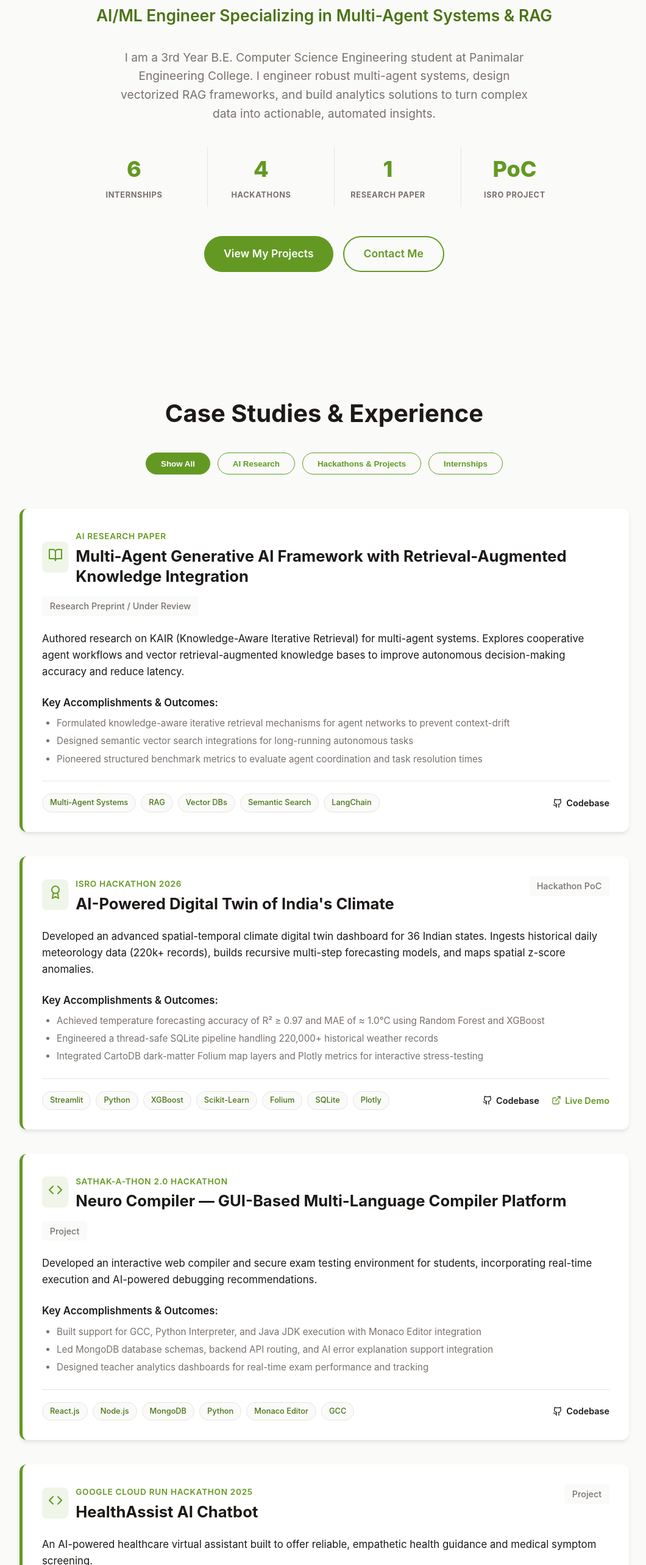
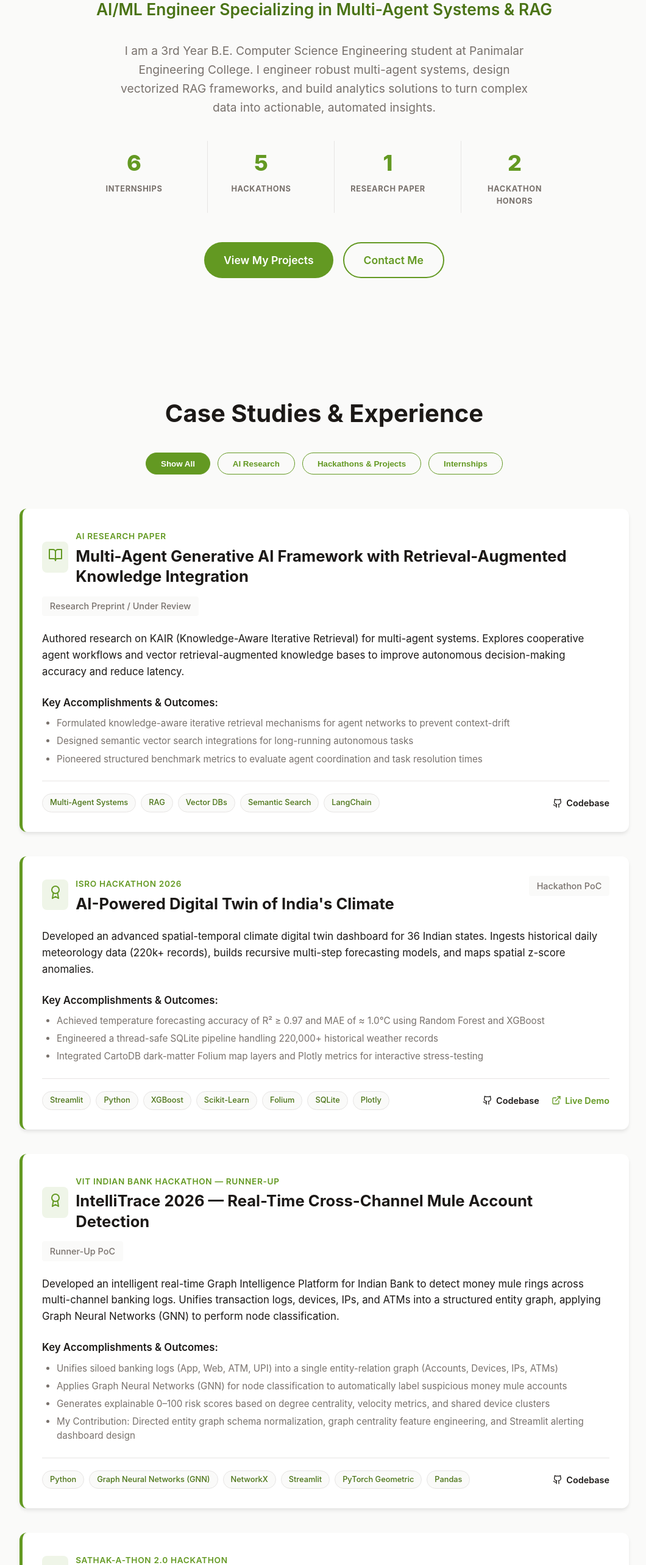
Before and after one commit to Dhanveer-7/dhanveer-portfolio, a React (Create React App) app: page / in a window 1280 px wide. Shown: the part 234-2800 px from the top of the page at 61% size, without its empty margins (108-1168 px from the left). Built offline with nearby package versions, Linux system fonts and the light colour scheme.

Commit message:
Add IntelliTrace 2026 VIT Indian Bank Hackathon Runner-up project and update stats

```diff
--- a/src/components/About.jsx
+++ b/src/components/About.jsx
@@ -4,6 +4,7 @@ import { Download, BookOpen, Award, GraduationCap } from 'lucide-react';
 const About = () => {
   const certifications = [
     { name: "AI-Powered Digital Twin of India's Climate — ISRO Bharatiya Antariksh Hackathon 2026", link: "https://dhanveer-7-climate-twin--app-eodlti.streamlit.app/" },
+    { name: "Runner-Up — VIT Indian Bank Hackathon 2026 (IntelliTrace Project)", link: "" },
     { name: "Exploratory Data Analysis (Level 2 – AI Ready of AI ASCEND) — Accenture via FutureSkills PRIME", link: "" },
     { name: "AWS Educate Introduction to Cloud 101", link: "https://lnkd.in/gHibjaud" },
     { name: "AWS Educate Introduction to Generative AI", link: "https://lnkd.in/gh-Q4g2H" },
--- a/src/components/CaseStudies.jsx
+++ b/src/components/CaseStudies.jsx
@@ -45,6 +45,26 @@ const CaseStudies = () => {
     },
     {
       id: 3,
+      title: "IntelliTrace 2026 — Real-Time Cross-Channel Mule Account Detection",
+      category: "project",
+      categoryLabel: "VIT Indian Bank Hackathon — Runner-Up",
+      icon: Award,
+      duration: "Runner-Up PoC",
+      description: "Developed an intelligent real-time Graph Intelligence Platform for Indian Bank to detect money mule rings across multi-channel banking logs. Unifies transaction logs, devices, IPs, and ATMs into a structured entity graph, applying Graph Neural Networks (GNN) to perform node classification.",
+      highlights: [
+        "Unifies siloed banking logs (App, Web, ATM, UPI) into a single entity-relation graph (Accounts, Devices, IPs, ATMs)",
+        "Applies Graph Neural Networks (GNN) for node classification to automatically label suspicious money mule accounts",
+        "Generates explainable 0–100 risk scores based on degree centrality, velocity metrics, and shared device clusters",
+        "My Contribution: Directed entity graph schema normalization, graph centrality feature engineering, and Streamlit alerting dashboard design"
+      ],
+      tech: ['Python', 'Graph Neural Networks (GNN)', 'NetworkX', 'Streamlit', 'PyTorch Geometric', 'Pandas'],
+      links: {
+        github: 'https://github.com/Dhanveer-7',
+        live: '#'
+      }
+    },
+    {
+      id: 4,
       title: "Neuro Compiler — GUI-Based Multi-Language Compiler Platform",
       category: "project",
       categoryLabel: "Sathak-a-thon 2.0 Hackathon",
@@ -63,7 +83,7 @@ const CaseStudies = () => {
       }
     },
     {
-      id: 4,
+      id: 5,
       title: "HealthAssist AI Chatbot",
       category: "project",
       categoryLabel: "Google Cloud Run Hackathon 2025",
@@ -82,7 +102,7 @@ const CaseStudies = () => {
       }
     },
     {
-      id: 5,
+      id: 6,
       title: "General AI Fluency Intern",
       category: "internship",
       categoryLabel: "FlyRank Corp. — Internship",
@@ -101,7 +121,7 @@ const CaseStudies = () => {
       }
     },
     {
-      id: 6,
+      id: 7,
       title: "AI & Machine Learning Intern",
       category: "internship",
       categoryLabel: "Edunet Foundation (AICTE) — Internship",
--- a/src/components/Hero.jsx
+++ b/src/components/Hero.jsx
@@ -18,7 +18,7 @@ const Hero = () => {
             <div style={{ fontSize: '0.8rem', color: 'var(--text-secondary)', fontWeight: '700', textTransform: 'uppercase', letterSpacing: '0.05em', marginTop: '0.2rem' }}>Internships</div>
           </div>
           <div style={{ padding: '0.5rem 1.5rem', textAlign: 'center', flex: '1 1 120px', borderLeft: '1px solid var(--border-color)' }} className="stat-border-left">
-            <div style={{ fontSize: '2.25rem', fontWeight: '800', color: 'var(--primary-color)' }}>4</div>
+            <div style={{ fontSize: '2.25rem', fontWeight: '800', color: 'var(--primary-color)' }}>5</div>
             <div style={{ fontSize: '0.8rem', color: 'var(--text-secondary)', fontWeight: '700', textTransform: 'uppercase', letterSpacing: '0.05em', marginTop: '0.2rem' }}>Hackathons</div>
           </div>
           <div style={{ padding: '0.5rem 1.5rem', textAlign: 'center', flex: '1 1 120px', borderLeft: '1px solid var(--border-color)' }} className="stat-border-left">
@@ -26,8 +26,8 @@ const Hero = () => {
             <div style={{ fontSize: '0.8rem', color: 'var(--text-secondary)', fontWeight: '700', textTransform: 'uppercase', letterSpacing: '0.05em', marginTop: '0.2rem' }}>Research Paper</div>
           </div>
           <div style={{ padding: '0.5rem 1.5rem', textAlign: 'center', flex: '1 1 120px', borderLeft: '1px solid var(--border-color)' }} className="stat-border-left">
-            <div style={{ fontSize: '2.25rem', fontWeight: '800', color: 'var(--primary-color)' }}>PoC</div>
-            <div style={{ fontSize: '0.8rem', color: 'var(--text-secondary)', fontWeight: '700', textTransform: 'uppercase', letterSpacing: '0.05em', marginTop: '0.2rem' }}>ISRO Project</div>
+            <div style={{ fontSize: '2.25rem', fontWeight: '800', color: 'var(--primary-color)' }}>2</div>
+            <div style={{ fontSize: '0.8rem', color: 'var(--text-secondary)', fontWeight: '700', textTransform: 'uppercase', letterSpacing: '0.05em', marginTop: '0.2rem' }}>Hackathon Honors</div>
           </div>
         </div>
 
```
Also changed, not shown: 8 other files (tests, documents, lock files or other folders).
